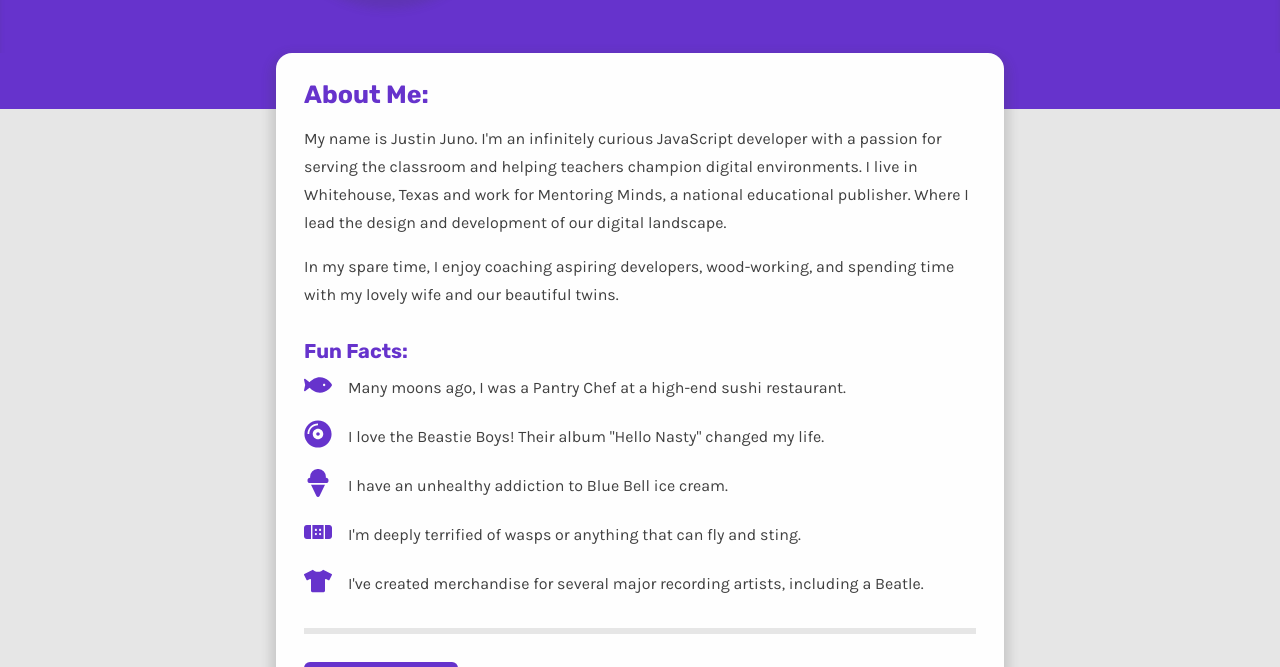
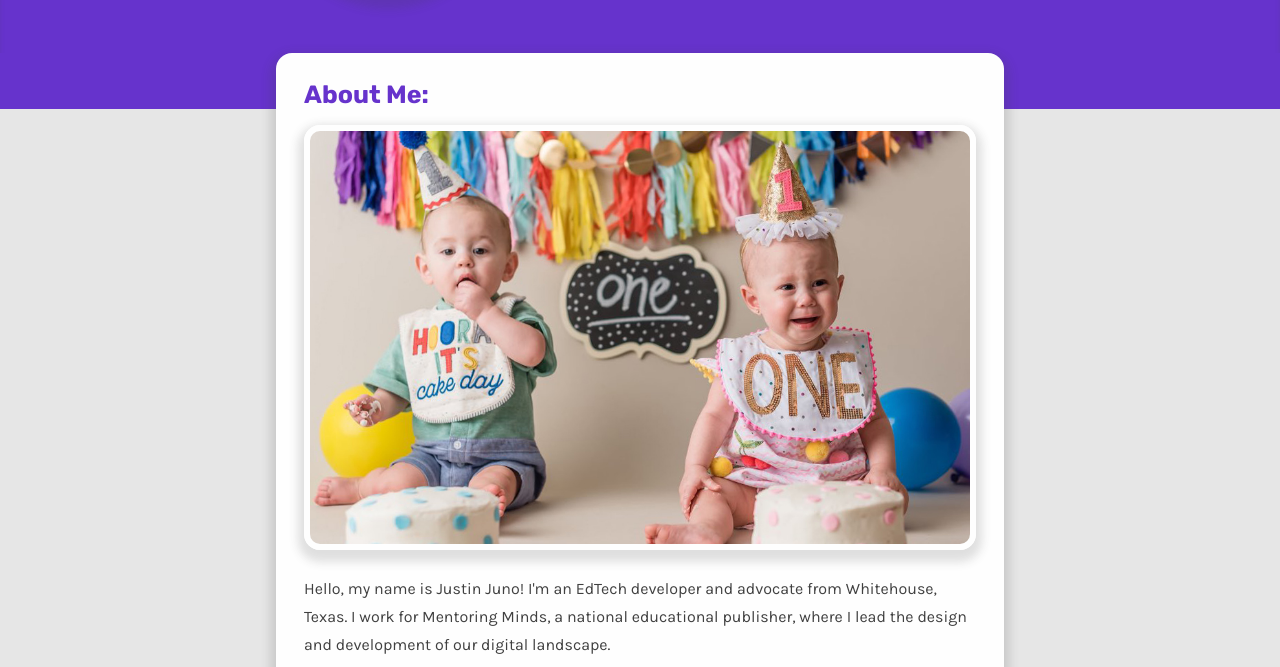
Before and after one commit to jamesdoraiii/portfolio-v3, a Gatsby site: page /about in a window 1280 px wide. Shown: the part 323-990 px from the top of the page. Built offline with nearby package versions, Linux system fonts and the light colour scheme; Gatsby itself is replaced by a stand-in of ours.

Commit message:
content updates

```diff
--- a/src/components/alert.js
+++ b/src/components/alert.js
@@ -8,6 +8,9 @@ export default function Alert() {
       <div className="container">
         <AniLink paintDrip to="/hire" hex="#6633cc" duration={0.6}>
           <small>
+            <span role="img" aria-label="Hey!">
+              👋
+            </span>{" "}
             <span>Are you hiring? I'm seeking remote opportunities!</span>
             <FaLongArrowAltRight />
           </small>
--- a/src/pages/about.js
+++ b/src/pages/about.js
@@ -2,6 +2,7 @@ import React from "react"
 import Layout from "../components/layout-page"
 import SEO from "../components/seo"
 import PageNav from "../components/page-nav"
+import aboutIMG from "../images/twins-about.jpg"
 import {
   FaFish,
   FaIceCream,
@@ -17,17 +18,21 @@ export default function AboutPage() {
       <div className="container">
         <div className="about page__content">
           <h2>About Me:</h2>
+          <img
+            className="about__image"
+            src={aboutIMG}
+            alt="Justin Juno Twins"
+          />
           <p>
-            My name is Justin Juno. I'm an infinitely curious JavaScript
-            developer with a passion for serving the classroom and helping
-            teachers champion digital environments. I live in Whitehouse, Texas
-            and work for Mentoring Minds, a national educational publisher.
-            Where I lead the design and development of our digital landscape.
+            Hello, my name is Justin Juno! I'm an EdTech developer and advocate
+            from Whitehouse, Texas. I work for Mentoring Minds, a national
+            educational publisher, where I lead the design and development of
+            our digital landscape.
           </p>
           <p>
-            In my spare time, I enjoy coaching aspiring developers,
-            wood-working, and spending time with my lovely wife and our
-            beautiful twins.
+            I'm happily married and a proud father of twins. When I'm not
+            coding, changing diapers, or sleeping, chances are I'm spending time
+            with my beautiful family or wood-working.
           </p>
           <h3>Fun Facts:</h3>
           <ul className="about__facts">
--- a/src/pages/index.js
+++ b/src/pages/index.js
@@ -13,7 +13,7 @@ export default function IndexPage() {
         <Project
           name="Mentoring Minds Mail"
           image={mailIMG}
-          href=""
+          href="https://github.com/edtechdeveloper/Mentoring-Minds-Mail-System"
           source="Mentoring-Minds-Mail-System"
           technology={["React", "MJML", "HTML", "Marketo"]}
           overview={`A custom email marketing system with nearly a dozen templates to cover all touchpoints and communication funnels. Including lead generation, customer nurture, event, product, content, and more. All templates work seamlessly with the Marketo platform and take advantage of their dynamic fields/syntax. Letting team members to easily create, customize, and deploy emails without the assistance of a developer.`}
--- a/src/styles/app.scss
+++ b/src/styles/app.scss
@@ -62,6 +62,12 @@
 }
 
 .about {
+  .about__image {
+    margin-bottom: $sm;
+    box-shadow: $shadow;
+    border-radius: $sm;
+    border: $xs solid $white;
+  }
   p:last-of-type {
     margin-bottom: $md;
   }
```
Also changed, not shown: src/images/twins-about.jpg (added).
